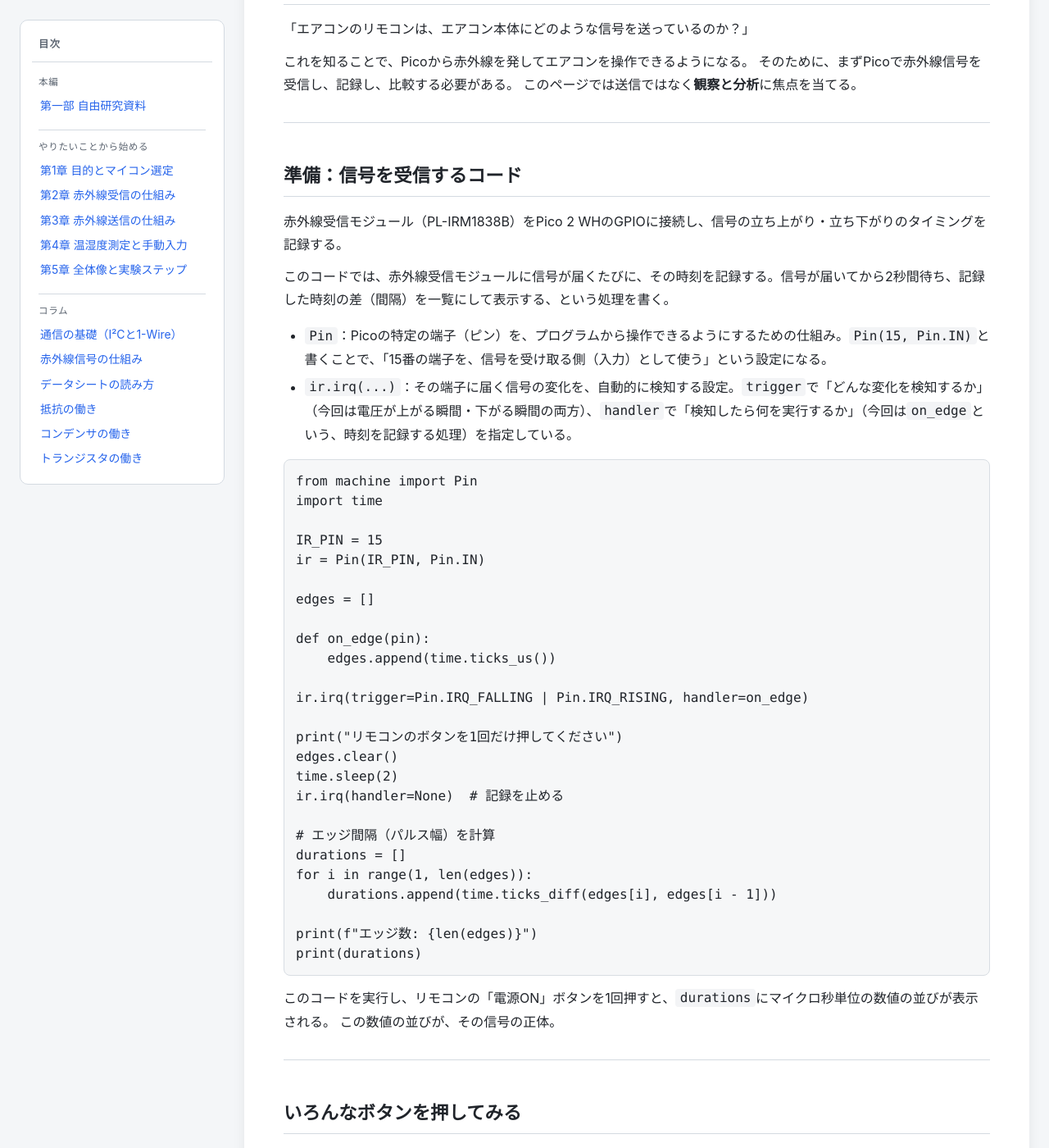
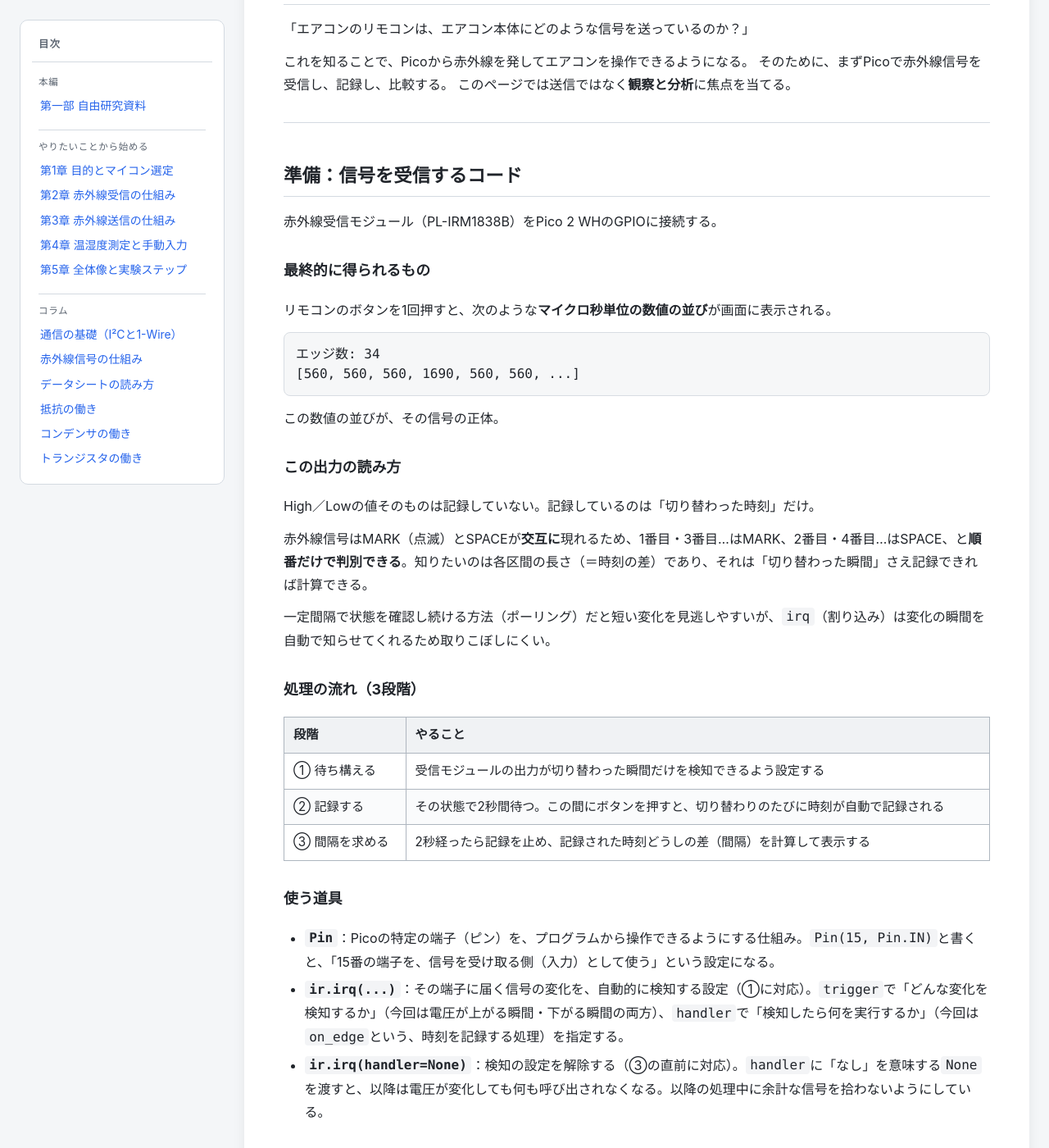
Before and after one commit to TsukemonoGit/Freest2026, a Jekyll site: the page built from docs/page21-draft3.md, in a window 1280 px wide and 1400 px high, scrolled down 261 px. Shown: the whole window at 82% size. Built offline with Jekyll 4.4.1, drawn with Linux system fonts in a browser that asks for light colours; our own code applies the rules of GitHub Pages for plain Markdown files; some of the changed text lies outside the part shown.

Commit message:
Revise infrared signal analysis documentation
Updated the documentation to clarify the process of receiving and analyzing infrared signals from a remote control using Pico. Added details about the output and the method for converting durations to bits.

````diff
--- a/docs/page21-draft3.md
+++ b/docs/page21-draft3.md
@@ -6,19 +6,49 @@
 「エアコンのリモコンは、エアコン本体にどのような信号を送っているのか？」
 
 これを知ることで、Picoから赤外線を発してエアコンを操作できるようになる。
-そのために、まずPicoで赤外線信号を受信し、記録し、比較する必要がある。
+そのために、まずPicoで赤外線信号を受信し、記録し、比較する。
 このページでは送信ではなく**観察と分析**に焦点を当てる。
 
 ---
 
 ## 準備：信号を受信するコード
 
-赤外線受信モジュール（PL-IRM1838B）をPico 2 WHのGPIOに接続し、信号の立ち上がり・立ち下がりのタイミングを記録する。
+赤外線受信モジュール（PL-IRM1838B）をPico 2 WHのGPIOに接続する。
 
-このコードでは、赤外線受信モジュールに信号が届くたびに、その時刻を記録する。信号が届いてから2秒間待ち、記録した時刻の差（間隔）を一覧にして表示する、という処理を書く。
+### 最終的に得られるもの
 
-- `Pin`：Picoの特定の端子（ピン）を、プログラムから操作できるようにするための仕組み。`Pin(15, Pin.IN)`と書くことで、「15番の端子を、信号を受け取る側（入力）として使う」という設定になる。
-- `ir.irq(...)`：その端子に届く信号の変化を、自動的に検知する設定。`trigger`で「どんな変化を検知するか」（今回は電圧が上がる瞬間・下がる瞬間の両方）、`handler`で「検知したら何を実行するか」（今回は`on_edge`という、時刻を記録する処理）を指定している。
+リモコンのボタンを1回押すと、次のような**マイクロ秒単位の数値の並び**が画面に表示される。
+
+```
+エッジ数: 34
+[560, 560, 560, 1690, 560, 560, ...]
+```
+
+この数値の並びが、その信号の正体。
+
+### この出力の読み方
+
+High／Lowの値そのものは記録していない。記録しているのは「切り替わった時刻」だけ。
+
+赤外線信号はMARK（点滅）とSPACEが**交互に**現れるため、1番目・3番目…はMARK、2番目・4番目…はSPACE、と**順番だけで判別できる**。知りたいのは各区間の長さ（＝時刻の差）であり、それは「切り替わった瞬間」さえ記録できれば計算できる。
+
+一定間隔で状態を確認し続ける方法（ポーリング）だと短い変化を見逃しやすいが、`irq`（割り込み）は変化の瞬間を自動で知らせてくれるため取りこぼしにくい。
+
+### 処理の流れ（3段階）
+
+| 段階 | やること |
+|---|---|
+| ① 待ち構える | 受信モジュールの出力が切り替わった瞬間だけを検知できるよう設定する |
+| ② 記録する | その状態で2秒間待つ。この間にボタンを押すと、切り替わりのたびに時刻が自動で記録される |
+| ③ 間隔を求める | 2秒経ったら記録を止め、記録された時刻どうしの差（間隔）を計算して表示する |
+
+### 使う道具
+
+- **`Pin`**：Picoの特定の端子（ピン）を、プログラムから操作できるようにする仕組み。`Pin(15, Pin.IN)`と書くと、「15番の端子を、信号を受け取る側（入力）として使う」という設定になる。
+- **`ir.irq(...)`**：その端子に届く信号の変化を、自動的に検知する設定（①に対応）。`trigger`で「どんな変化を検知するか」（今回は電圧が上がる瞬間・下がる瞬間の両方）、`handler`で「検知したら何を実行するか」（今回は`on_edge`という、時刻を記録する処理）を指定する。
+- **`ir.irq(handler=None)`**：検知の設定を解除する（③の直前に対応）。`handler`に「なし」を意味する`None`を渡すと、以降は電圧が変化しても何も呼び出されなくなる。以降の処理中に余計な信号を拾わないようにしている。
+
+### コード
 
 ```python
 from machine import Pin
@@ -48,9 +78,6 @@ print(f"エッジ数: {len(edges)}")
 print(durations)
 ```
 
-このコードを実行し、リモコンの「電源ON」ボタンを1回押すと、`durations`にマイクロ秒単位の数値の並びが表示される。
-この数値の並びが、その信号の正体。
-
 ---
 
 ## いろんなボタンを押してみる
@@ -74,7 +101,7 @@ print(durations)
 
 ビットへの変換は、スペース（パルスとパルスの間の無信号区間）の長さによって0か1かを判定する方法が使われることが多い。
 
-このコードでは、記録した間隔の数値を1つずつ調べ、間隔がしきい値より長ければ1、短ければ0として、数値の並びを0と1の列に変換する処理を書く。
+記録した間隔の数値を1つずつ調べ、間隔がしきい値より長ければ1、短ければ0として、数値の並びを0と1の列に変換する。
 
 ```python
 def durations_to_bits(durations, threshold=800):
````
